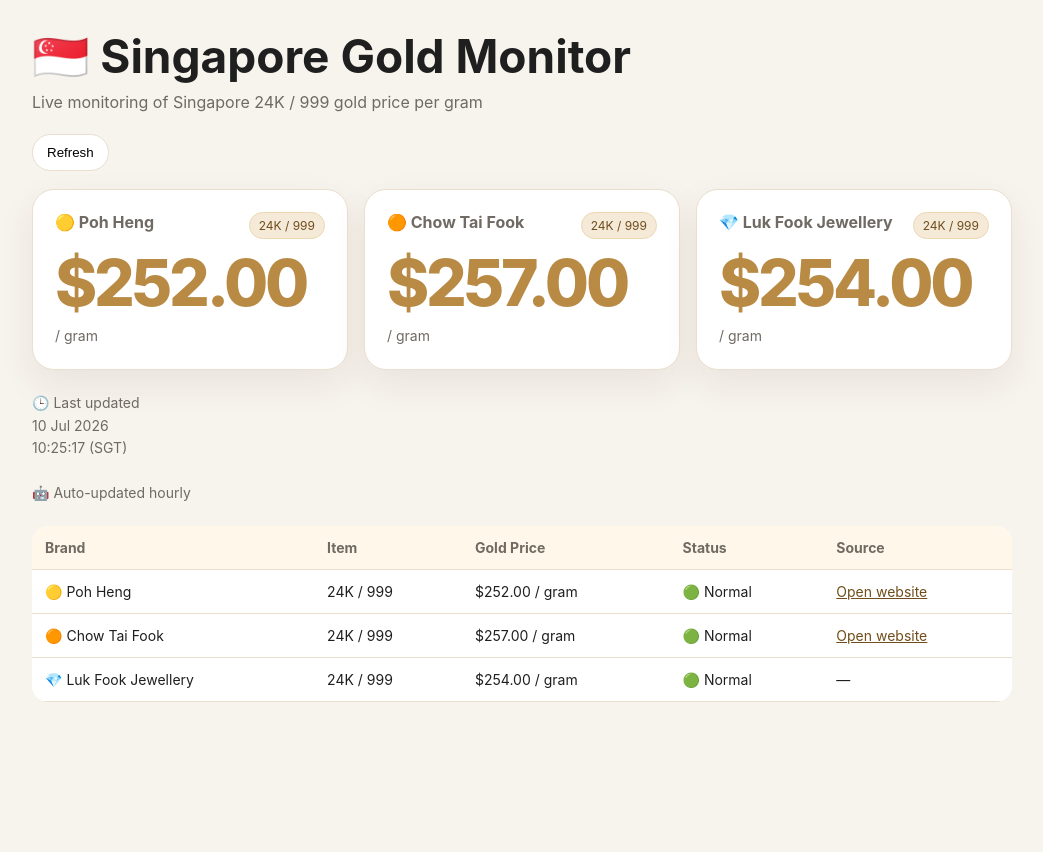
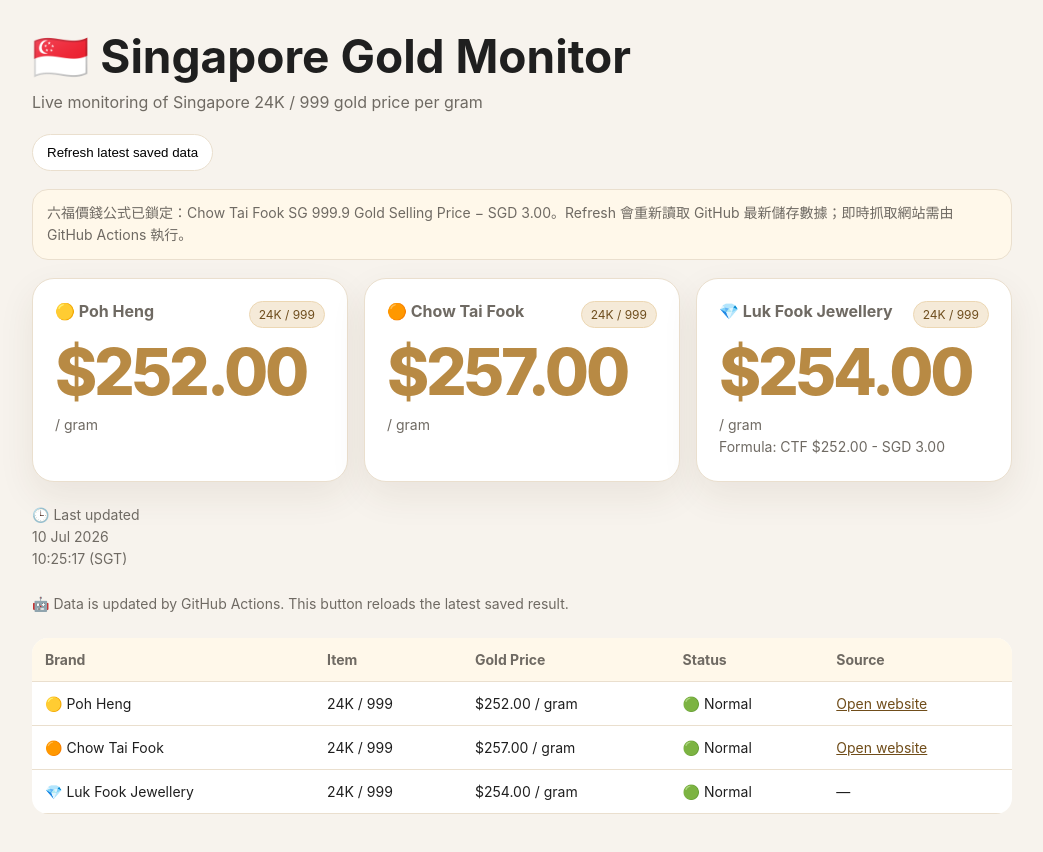
Before and after one commit to Opjemmytsang/sg-gold-price-monitor, a website: page index.html in a window 1280 px wide. Shown: the whole page, without its empty margins (118-1161 px from the left). Before the commit the page ends 800 px from the top, so only its background shows below. Drawn offline with Linux system fonts and the light colour scheme.

Commit message:
Clarify refresh behavior and CTF formula on dashboard

```diff
--- a/index.html
+++ b/index.html
@@ -14,21 +14,24 @@
     .brand { display:flex; justify-content:space-between; gap:12px; color:#6f6a63; margin-bottom:12px; }
     .badge { border:1px solid #ecd7b3; background:#f5ead8; color:#6e4d1d; border-radius:999px; padding:5px 9px; font-size:12px; }
     .price { font-size:clamp(40px,7vw,64px); font-weight:760; letter-spacing:-.05em; line-height:1; color:#b88a44; margin:8px 0 10px; }
-    .unit,.meta { color:#6f6a63; font-size:14px; line-height:1.6; }
+    .unit,.meta,.note { color:#6f6a63; font-size:14px; line-height:1.6; }
     .error .price { color:#b3261e; font-size:28px; letter-spacing:0; }
     .meta { margin-top:22px; }
+    .note { background:#fff8ea; border:1px solid #eadfce; border-radius:16px; padding:12px 14px; margin:0 0 18px; }
     table { width:100%; border-collapse:collapse; margin-top:22px; background:white; border-radius:16px; overflow:hidden; }
     th,td { text-align:left; padding:13px; border-bottom:1px solid #eadfce; font-size:14px; }
     th { color:#6f6a63; background:#fff8ea; }
     a { color:#704d1a; }
     button { border:1px solid #eadfce; background:white; border-radius:999px; padding:10px 14px; cursor:pointer; margin-bottom:18px; }
+    button:disabled { opacity:.55; cursor:not-allowed; }
   </style>
 </head>
 <body>
   <main>
     <h1>🇸🇬 Singapore Gold Monitor</h1>
     <div class="sub">Live monitoring of Singapore 24K / 999 gold price per gram</div>
-    <button onclick="location.reload()">Refresh</button>
+    <button id="refreshBtn" onclick="load(true)">Refresh latest saved data</button>
+    <div class="note">六福價錢公式已鎖定：Chow Tai Fook SG 999.9 Gold Selling Price − SGD 3.00。Refresh 會重新讀取 GitHub 最新儲存數據；即時抓取網站需由 GitHub Actions 執行。</div>
     <section id="cards" class="grid"></section>
     <div id="meta" class="meta"></div>
     <table>
@@ -55,15 +58,24 @@
       if(item.id === 'lukfook-sg-formula-24k-999') return '💎 Luk Fook Jewellery';
       return item.brand;
     }
-    function card(item){ return `<article class="card ${item.status === 'ok' ? '' : 'error'}"><div class="brand"><strong>${displayName(item)}</strong><span class="badge">${publicLabel(item)}</span></div><div class="price">${item.status === 'ok' ? money.format(item.price) : '—'}</div><div class="unit">${item.status === 'ok' ? '/ gram' : 'Please check gold price setting'}</div></article>`; }
+    function card(item){
+      const basis = item.id === 'lukfook-sg-formula-24k-999' && item.basis ? `<div class="unit">Formula: CTF ${money.format(item.basis.sourcePrice)} - SGD 3.00</div>` : '';
+      return `<article class="card ${item.status === 'ok' ? '' : 'error'}"><div class="brand"><strong>${displayName(item)}</strong><span class="badge">${publicLabel(item)}</span></div><div class="price">${item.status === 'ok' ? money.format(item.price) : '—'}</div><div class="unit">${item.status === 'ok' ? '/ gram' : 'Please check gold price setting'}</div>${basis}</article>`;
+    }
     function row(item){ const url = publicUrl(item); return `<tr><td>${displayName(item)}</td><td>${publicLabel(item)}</td><td>${price(item)}</td><td>${status(item)}</td><td>${url ? `<a href="${url}" target="_blank" rel="noopener">Open website</a>` : '—'}</td></tr>`; }
-    async function load(){
-      const res = await fetch(`data/latest.json?ts=${Date.now()}`);
-      const data = await res.json();
-      const items = data.items || [];
-      document.getElementById('cards').innerHTML = items.length ? items.map(card).join('') : '<div class="card">No data available.</div>';
-      document.getElementById('rows').innerHTML = items.map(row).join('');
-      document.getElementById('meta').innerHTML = `🕒 Last updated<br>${sgtTime(data.updatedAt)}<br><br>🤖 Auto-updated hourly`;
+    async function load(manual=false){
+      const btn = document.getElementById('refreshBtn');
+      if(manual){ btn.disabled = true; btn.textContent = 'Refreshing...'; }
+      try{
+        const res = await fetch(`data/latest.json?ts=${Date.now()}`, { cache:'no-store' });
+        const data = await res.json();
+        const items = data.items || [];
+        document.getElementById('cards').innerHTML = items.length ? items.map(card).join('') : '<div class="card">No data available.</div>';
+        document.getElementById('rows').innerHTML = items.map(row).join('');
+        document.getElementById('meta').innerHTML = `🕒 Last updated<br>${sgtTime(data.updatedAt)}<br><br>🤖 Data is updated by GitHub Actions. This button reloads the latest saved result.`;
+      } finally {
+        if(manual){ btn.disabled = false; btn.textContent = 'Refresh latest saved data'; }
+      }
     }
     load().catch(() => { document.getElementById('cards').innerHTML = `<div class="card error"><div class="price">—</div><div class="unit">Unable to load data</div></div>`; });
   </script>
```
